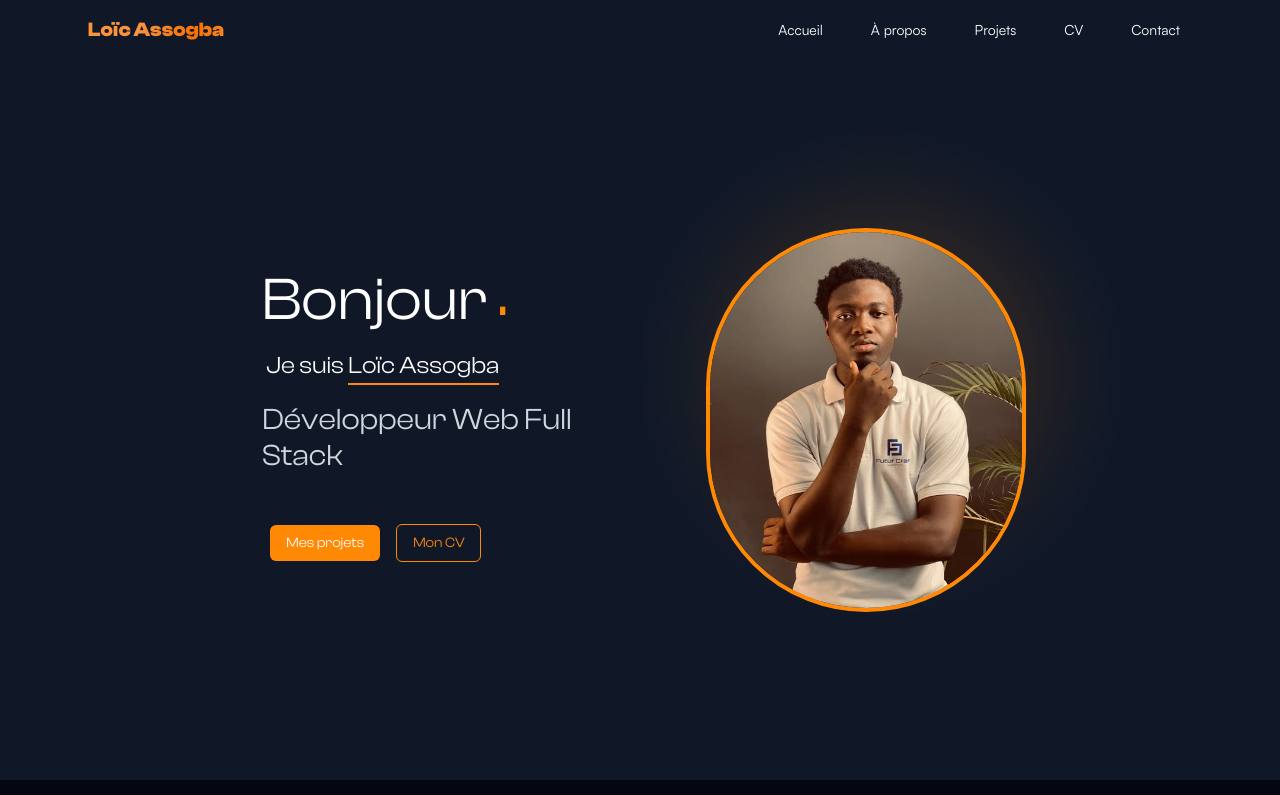
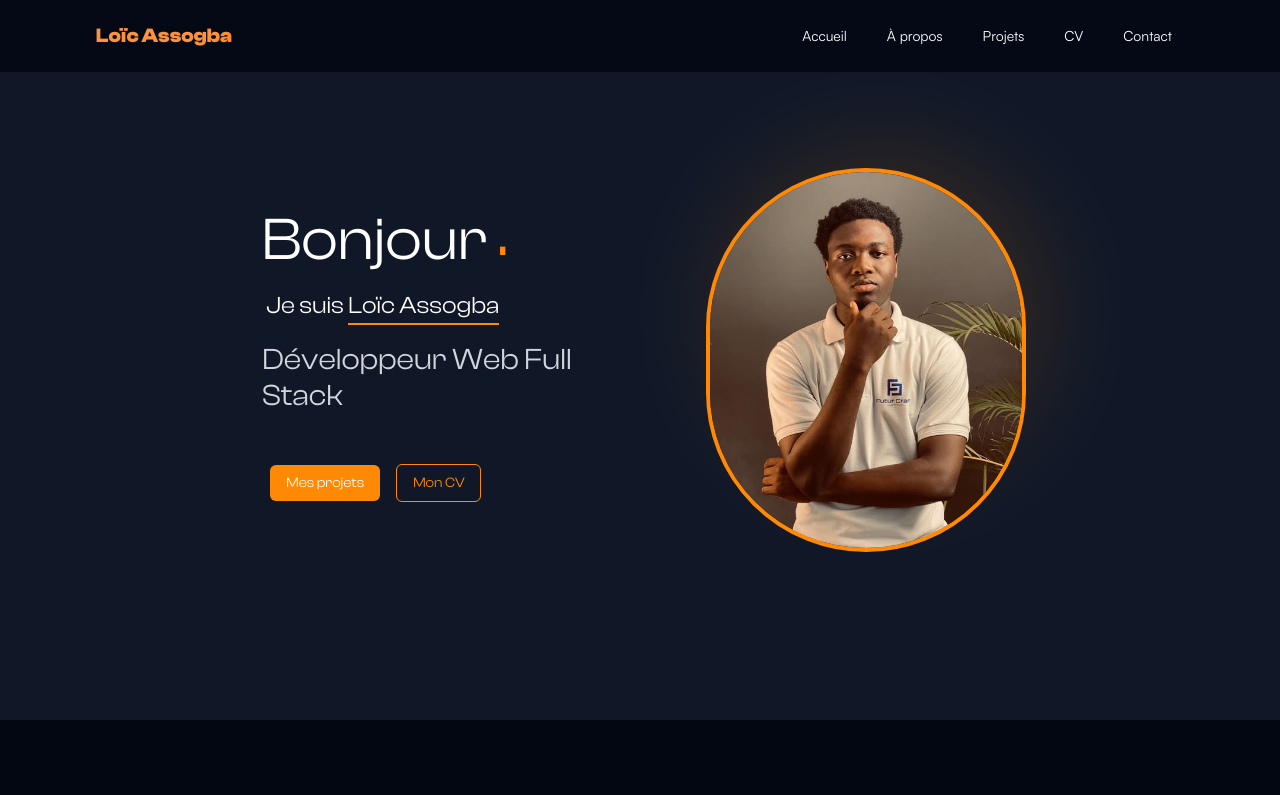
Before and after one commit to Loic-Assogba/my-portfolio, a React (Vite) app: page / in a window 1280 px wide. Shown: the top 795 px of the page. Built offline with nearby package versions, Linux system fonts and the light colour scheme.

Commit message:
Mise à jour

```diff
--- a/src/components/sections/Header.jsx
+++ b/src/components/sections/Header.jsx
@@ -4,6 +4,7 @@ import { Menu, X } from 'lucide-react';
 export default function Header() {
     const [isMenuOpen, setIsMenuOpen] = useState(false);
     const [isScrolled, setIsScrolled] = useState(false);
+    const [isHeaderVisible, setIsHeaderVisible] = useState(true);
 
     const links = [
         { name: 'Accueil', href: '#hero' },
@@ -13,74 +14,163 @@ export default function Header() {
         { name: 'Contact', href: '#contact' },
     ];
 
+    // Fermer le menu
+    const closeMenu = () => {
+        setIsMenuOpen(false);
+    };
+
+    // Détection du sens de défilement
     useEffect(() => {
+        let lastScrollY = window.scrollY;
+
         const handleScroll = () => {
-            if (window.scrollY > 20) {
-                setIsScrolled(true);
-            } else {
-                setIsScrolled(false);
+            const currentScrollY = Math.max(0, window.scrollY);
+            const difference = currentScrollY - lastScrollY;
+
+            // Modifier l'apparence du header
+            setIsScrolled(currentScrollY > 20);
+
+            // Toujours afficher le header en haut de la page
+            if (currentScrollY <= 20) {
+                setIsHeaderVisible(true);
+            } else if (difference > 0) {
+                // Défilement vers le bas
+                setIsHeaderVisible(false);
+            } else if (difference < 0) {
+                // Défilement vers le haut
+                setIsHeaderVisible(true);
+            }
+
+            lastScrollY = currentScrollY;
+        };
+
+        window.addEventListener('scroll', handleScroll, {
+            passive: true,
+        });
+
+        return () => {
+            window.removeEventListener('scroll', handleScroll);
+        };
+    }, []);
+
+    // Fermer le menu avec la touche Échap
+    useEffect(() => {
+        if (!isMenuOpen) return;
+
+        const handleEscape = (event) => {
+            if (event.key === 'Escape') {
+                closeMenu();
             }
         };
 
-        window.addEventListener('scroll', handleScroll);
+        document.addEventListener('keydown', handleEscape);
 
-        return () => window.removeEventListener('scroll', handleScroll);
-    }, []);
+        return () => {
+            document.removeEventListener('keydown', handleEscape);
+        };
+    }, [isMenuOpen]);
+
+    // Bloquer le défilement derrière le menu mobile
+    useEffect(() => {
+        if (!isMenuOpen) return;
+
+        const previousOverflow = document.body.style.overflow;
+
+        document.body.style.overflow = 'hidden';
+
+        return () => {
+            document.body.style.overflow = previousOverflow;
+        };
+    }, [isMenuOpen]);
 
     return (
         <>
-            {/* ================= MOBILE HEADER ================= */}
+            {/* ================= HEADER PRINCIPAL ================= */}
 
             <header
-                className={`flex items-center justify-between text-white p-4 lg:hidden transition-all duration-300 sticky top-0 z-40
+                className={`
+                    fixed inset-x-0 top-0 z-50
+                    w-full
+                    transition-all duration-300 ease-in-out
+                    ${
+                        isHeaderVisible || isMenuOpen
+                            ? 'translate-y-0 opacity-100 pointer-events-auto'
+                            : '-translate-y-full opacity-0 pointer-events-none'
+                    }
                     ${
                         isScrolled
-                        ? 'bg-gray-950/80 backdrop-blur-md rounded-xl m-2 shadow-lg'
-                        : 'bg-gray-950'
-                }`}
+                            ? 'bg-gray-950/95 backdrop-blur-xl shadow-lg border-b border-white/10'
+                            : 'bg-gray-950/80 backdrop-blur-md'
+                    }
+                `}
             >
+                <div
+                    className="
+                        mx-auto w-full max-w-6xl
+                        flex items-center justify-between
+                        gap-4
+                        px-4 sm:px-6 lg:px-8
+                        h-16 sm:h-[72px]
+                    "
+                >
+                    {/* LOGO */}
+
                     <a
                         href="#hero"
-                    className="transition-transform duration-300 hover:scale-[1.03]"
+                        onClick={closeMenu}
+                        aria-label="Loïc Assogba - Accueil"
+                        className="group relative shrink-0"
                     >
-                    <h1 className="font-clash font-bold text-lg relative group">
-                        <a href="#hero">
-                            <span className="inline-block bg-gradient-to-r from-orange-400 via-orange-300 to-orange-500 bg-clip-text text-transparent shine">
+                        <span
+                            className="
+                                font-clash font-bold
+                                text-lg sm:text-xl
+                                whitespace-nowrap
+                                bg-gradient-to-r
+                                from-orange-400 via-orange-300 to-orange-500
+                                bg-clip-text text-transparent
+                                shine
+                            "
+                        >
                             Loïc Assogba
                         </span>
+
+                        <span
+                            className="
+                                absolute left-0 -bottom-1
+                                h-[2px] w-0
+                                bg-orange-400
+                                transition-all duration-300
+                                group-hover:w-full
+                            "
+                        />
                     </a>
 
-                        <span className="absolute left-0 -bottom-1 w-0 h-[2px] bg-orange-400 transition-all duration-300 group-hover:w-full"></span>
-                    </h1>
-                </a>
+                    {/* NAVIGATION DESKTOP */}
 
-                <button
-                    onClick={() => setIsMenuOpen(true)}
-                    className="p-2 rounded-md hover:bg-gray-800 transition transform active:scale-90"
+                    <nav
+                        className="hidden lg:block"
+                        aria-label="Navigation principale"
                     >
-                    <Menu className="w-5 h-5" />
-                </button>
-            </header>
-
-            {/* ================= MOBILE MENU ================= */}
-
-            {isMenuOpen && (
-                <div className="fixed inset-0 z-50 bg-black/50 backdrop-blur-sm">
-                    <nav className="absolute top-0 right-0 w-3/4 h-min m-2 rounded-2xl bg-gray-950 text-white p-6 shadow-2xl animate-slide-in">
-                        <button
-                            onClick={() => setIsMenuOpen(false)}
-                            className="flex mb-8 p-2 rounded-md hover:bg-gray-800 transition transform active:scale-95"
+                        <ul
+                            className="
+                                flex items-center
+                                gap-x-2 xl:gap-x-4
+                                text-sm font-satoshi
+                            "
                         >
-                            <X className="w-5 h-5" />
-                        </button>
-
-                        <ul className="space-y-6 text-sm font-satoshi">
-                            {links.map((item, i) => (
-                                <li key={i}>
+                            {links.map((item) => (
+                                <li key={item.href}>
                                     <a
                                         href={item.href}
-                                        onClick={() => setIsMenuOpen(false)}
-                                        className="block px-3 py-2 rounded-md transition-all duration-150 hover:bg-orange-400/10 hover:text-orange-400 active:scale-90 active:bg-orange-400/20"
+                                        className="
+                                            block px-3 py-2 rounded-lg
+                                            whitespace-nowrap
+                                            transition-all duration-200
+                                            hover:bg-orange-400/10
+                                            hover:text-orange-400
+                                            active:scale-95
+                                        "
                                     >
                                         {item.name}
                                     </a>
@@ -88,47 +178,139 @@ export default function Header() {
                             ))}
                         </ul>
                     </nav>
+
+                    {/* BOUTON MENU MOBILE */}
+
+                    <button
+                        type="button"
+                        onClick={() => setIsMenuOpen(true)}
+                        aria-label="Ouvrir le menu"
+                        aria-expanded={isMenuOpen}
+                        aria-controls="mobile-navigation"
+                        className="
+                            lg:hidden shrink-0
+                            flex items-center justify-center
+                            w-11 h-11 rounded-xl
+                            text-white
+                            hover:bg-white/10
+                            active:scale-95
+                            transition-all duration-200
+                        "
+                    >
+                        <Menu size={24} />
+                    </button>
                 </div>
-            )}
+            </header>
 
-            {/* ================= DESKTOP HEADER ================= */}
+            {/* ================= MENU MOBILE ================= */}
 
-            <header
-                className={`hidden lg:flex items-center justify-between py-4 px-6 text-white max-w-6xl mx-auto sticky top-0 z-40 transition-all duration-300
-                ${
-                    isScrolled
-                        ? 'bg-gray-900/80 backdrop-blur-md rounded-2xl mt-3 shadow-xl border border-white/10'
-                        : 'bg-gray-900'
-                }`}
+            {isMenuOpen && (
+                <div
+                    className="
+                        fixed inset-0 z-[60]
+                        lg:hidden
+                        w-full
+                        bg-black/70 backdrop-blur-sm
+                    "
+                    onClick={closeMenu}
+                >
+                    <nav
+                        id="mobile-navigation"
+                        aria-label="Navigation mobile"
+                        className="
+                            absolute inset-y-0 right-0
+                            w-[85%] max-w-[360px]
+                            overflow-y-auto overflow-x-hidden
+                            bg-gray-950 text-white
+                            border-l border-white/10
+                            shadow-2xl
+                            p-5 sm:p-7
+                            animate-slide-in
+                        "
+                        onClick={(event) => event.stopPropagation()}
+                    >
+                        {/* EN-TÊTE DU MENU */}
+
+                        <div className="flex items-center justify-between gap-3 mb-10">
+                            <a
+                                href="#hero"
+                                onClick={closeMenu}
+                                className="
+                                    min-w-0
+                                    font-clash font-bold text-lg
+                                    whitespace-nowrap
+                                    bg-gradient-to-r
+                                    from-orange-400 via-orange-300 to-orange-500
+                                    bg-clip-text text-transparent
+                                "
+                            >
+                                Loïc Assogba
+                            </a>
+
+                            <button
+                                type="button"
+                                onClick={closeMenu}
+                                aria-label="Fermer le menu"
+                                className="
+                                    shrink-0
+                                    flex items-center justify-center
+                                    w-11 h-11 rounded-xl
+                                    text-white
+                                    hover:bg-white/10
+                                    hover:text-orange-400
+                                    active:scale-95
+                                    transition-all duration-200
+                                "
+                            >
+                                <X size={24} />
+                            </button>
+                        </div>
+
+                        {/* LIENS DE NAVIGATION */}
+
+                        <ul className="flex flex-col gap-3 font-satoshi">
+                            {links.map((item, index) => (
+                                <li
+                                    key={item.href}
+                                    style={{
+                                        animationDelay: `${index * 50}ms`,
+                                    }}
+                                    className="animate-slide-in"
                                 >
                                     <a
-                    href="#hero"
-                    className="transition-transform duration-300 hover:scale-[1.03]"
-                >
-                    <h1 className="font-clash font-bold text-xl relative group">
-                        <span className="bg-gradient-to-r from-orange-400 via-orange-300 to-orange-500 bg-clip-text text-transparent shine">
-                            Loïc Assogba
-                        </span>
-
-                        <span className="absolute left-0 -bottom-1 w-0 h-[2px] bg-orange-400 transition-all duration-300 group-hover:w-full"></span>
-                    </h1>
-                </a>
-
-                <nav>
-                    <ul className="flex items-center gap-x-6 text-sm font-satoshi">
-                        {links.map((item, i) => (
-                            <li key={i}>
-                                <a
                                         href={item.href}
-                                    className="px-3 py-2 rounded-md transition-all duration-150 transform hover:bg-orange-400/10 hover:-translate-y-1 hover:text-orange-400 active:scale-90 active:bg-orange-400/20"
+                                        onClick={closeMenu}
+                                        className="
+                                            flex items-center
+                                            min-h-12 px-4 py-3
+                                            rounded-xl
+                                            text-base text-gray-200
+                                            transition-all duration-200
+                                            hover:bg-orange-400/10
+                                            hover:text-orange-400
+                                            active:scale-[0.98]
+                                        "
                                     >
                                         {item.name}
                                     </a>
                                 </li>
                             ))}
                         </ul>
+
+                        {/* PIED DU MENU */}
+
+                        <div className="mt-10 pt-6 border-t border-white/10">
+                            <p className="text-xs text-gray-500">
+                                Portfolio de Loïc Assogba
+                            </p>
+
+                            <p className="mt-2 text-sm text-orange-400">
+                                Développeur Web Full-Stack
+                            </p>
+                        </div>
                     </nav>
-            </header>
+                </div>
+            )}
         </>
     );
 }
```
Lines whose indentation alone changed are shown as unchanged.
